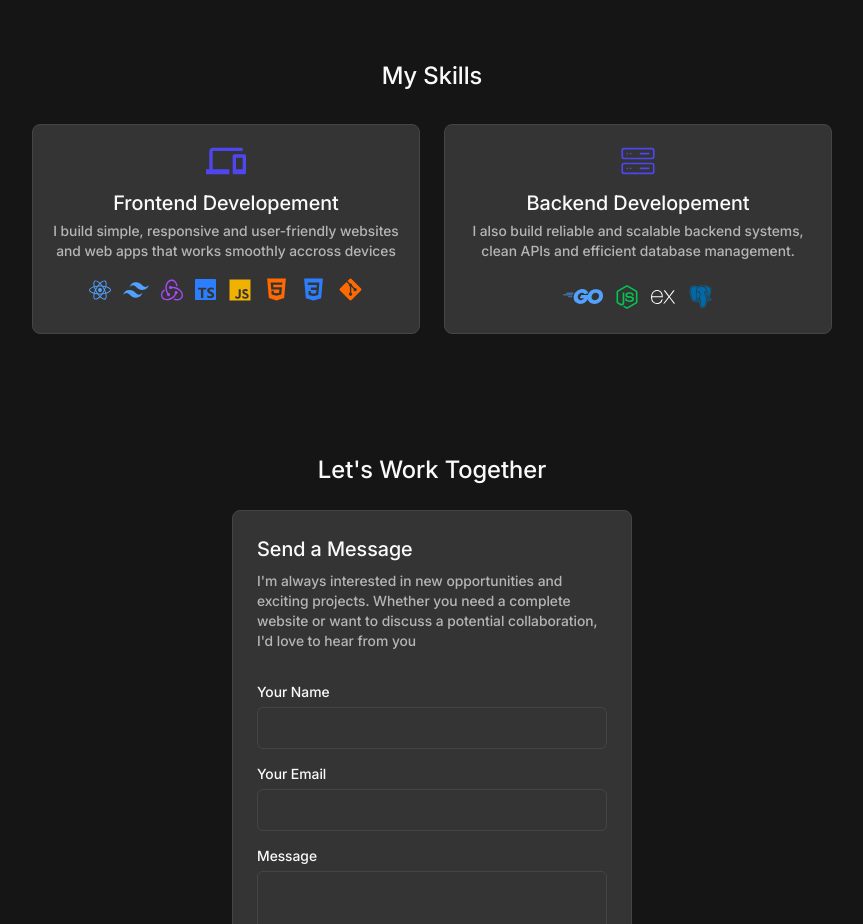
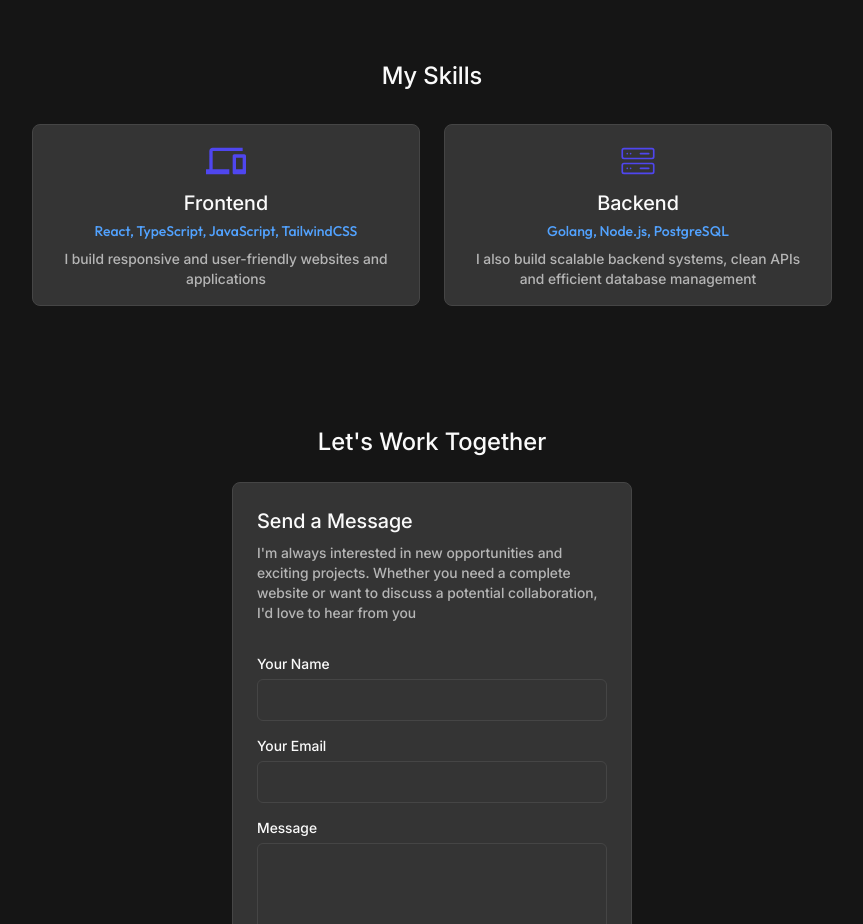
Before and after one commit to Habeebamoo/Portfolio, a React (Vite) app: page / in a window 1280 px wide. Shown: the part 2080-3004 px from the top of the page, without its empty margins (208-1071 px from the left). Built offline with nearby package versions, Linux system fonts and the light colour scheme.

Commit message:
updated my-skills section

```diff
--- a/src/components/Main.tsx
+++ b/src/components/Main.tsx
@@ -1,13 +1,8 @@
-import { FaArrowDown, FaCloudDownloadAlt, FaGitAlt, FaHtml5, FaNodeJs, FaReact } from "react-icons/fa"
+import { FaArrowDown, FaCloudDownloadAlt } from "react-icons/fa"
 import anime from "../assets/anime.jpeg"
 import maildrop1 from "../assets/maildrop-img1.png"
 import flashquiz1 from "../assets/flash-img1.png"
 import { SlArrowRight } from "react-icons/sl"
-import { FaGolang } from "react-icons/fa6"
-import { BiLogoPostgresql } from "react-icons/bi"
-import { RiTailwindCssFill } from "react-icons/ri"
-import { SiExpress, SiRedux, SiTypescript } from "react-icons/si"
-import { IoLogoCss3, IoLogoJavascript } from "react-icons/io5"
 import CodeBox from "./CodeBox"
 import Loading from "./Loading"
 import { useEffect, useState } from "react"
@@ -141,39 +136,23 @@ const Main = () => {
       <h1 className="text-accent text-center font-inter text-2xl mt-30">My Skills</h1>
       <div className="mt-8 grid grid-cols-1 md:grid-cols-2 gap-6 w-[90%] md:w-[700px] lg:w-[800px] mx-auto">
         {/* Frontend */}
-        <div className="bg-box border-1 border-border p-4 rounded-lg" data-aos="fade-up">
+        <div className="bg-box border-1 border-border px-6 py-4 rounded-lg" data-aos="fade-up">
           <div className="text-secondary flex-center">
             <MdDevices size={40} />
           </div>
-          <h1 className="font-inter text-xl text-accent text-center mt-2">Frontend Developement</h1>
-          <p className="text-muted font-inter text-sm mt-1 text-center">I build simple, responsive and user-friendly websites and web apps that works smoothly accross devices</p>
-
-          <div className="flex-center gap-3 mt-4">
-            <div className="text-blue-400"><FaReact size={22} /></div>
-            <div className="text-blue-400"><RiTailwindCssFill size={26} /></div>
-            <div className="text-purple-500"><SiRedux size={22} /></div>
-            <div className="text-blue-500"><SiTypescript size={21} /></div>
-            <div className="text-yellow-500"><IoLogoJavascript size={24} /></div>
-            <div className="text-orange-500"><FaHtml5 size={25} /></div>
-            <div className="text-blue-500"><IoLogoCss3 size={25} /></div>
-            <div className="text-orange-500"><FaGitAlt size={25} /></div>
-          </div>
+          <h1 className="font-inter text-xl text-accent text-center mt-2">Frontend</h1>
+          <p className="text-blue-400 font-outfit text-sm mt-1 text-center">React, TypeScript, JavaScript, TailwindCSS</p>
+          <p className="text-muted text-sm mt-2 text-center font-inter">I build responsive and user-friendly websites and applications</p>
         </div>
 
         {/* Backend */}
-        <div className="bg-box border-1 border-border p-4 rounded-lg" data-aos="fade-up">
+        <div className="bg-box border-1 border-border px-6 py-4 rounded-lg" data-aos="fade-up">
           <div className="text-secondary flex-center">
             <CiServer size={40} />
           </div>
-          <h1 className="font-inter text-xl text-accent text-center mt-2">Backend Developement</h1>
-          <p className="text-muted font-inter text-sm mt-1 text-center">I also build reliable and scalable backend systems, clean APIs and efficient database management.</p>
-
-          <div className="flex-center gap-3 mt-4">
-            <div className="text-blue-400"><FaGolang size={40} /></div>
-            <div className="text-green-500"><FaNodeJs size={24} /></div>
-            <div className="text-white"><SiExpress size={24} /></div>
-            <div className="text-sky-700"><BiLogoPostgresql size={27} /></div>
-          </div>
+          <h1 className="font-inter text-xl text-accent text-center mt-2">Backend</h1>
+          <p className="text-blue-400 font-outfit text-sm mt-1 text-center">Golang, Node.js, PostgreSQL</p>
+          <p className="text-muted text-sm mt-2 text-center font-inter">I also build scalable backend systems, clean APIs and efficient database management</p>
         </div>
       </div>
 
--- a/src/pages/projects/FlashQuiz.tsx
+++ b/src/pages/projects/FlashQuiz.tsx
@@ -33,7 +33,7 @@ const FlashQuiz = () => {
         <p className="text-muted text-sm font-inter mt-2">Quiz Website</p>
       </div>
 
-      <div className="bg-box border-1 border-border p-6 rounded-md w-[95%] md:w-[400px] mx-auto mt-10">
+      <div className="bg-box border-1 border-border p-6 rounded-md w-[95%] md:w-[400px] mx-auto mt-8">
         {/* Details */}
         <h1 className="font-inter text-accent">Project Details</h1>
         <p className="text-sm text-muted font-inter mt-4">
@@ -55,7 +55,7 @@ const FlashQuiz = () => {
         </div>
       </div>
 
-      <div className="flex-center gap-3 mt-8">
+      <div className="flex-center gap-3 mt-12">
         <button onClick={viewLive} className="btn-secondary text-sm font-outfit flex-center gap-2">
           <FaExternalLinkAlt size={12} />
           <span>View Live</span>
--- a/src/pages/projects/MailDrop.tsx
+++ b/src/pages/projects/MailDrop.tsx
@@ -34,7 +34,7 @@ const MailDrop = () => {
         <p className="text-muted text-sm font-inter mt-2">Email Marketing Platform</p>
       </div>
 
-      <div className="bg-box border-1 border-border p-6 rounded-md w-[95%] md:w-[400px] mx-auto mt-10">
+      <div className="bg-box border-1 border-border p-6 rounded-md w-[95%] md:w-[400px] mx-auto mt-8">
         {/* Details */}
         <h1 className="font-inter text-accent">Project Details</h1>
         <p className="text-sm text-muted font-inter mt-4">
@@ -54,7 +54,7 @@ const MailDrop = () => {
         </div>
       </div>
 
-      <div className="flex-center gap-3 mt-8">
+      <div className="flex-center gap-3 mt-12">
         <button onClick={viewLive} className="btn-secondary text-sm font-outfit flex-center gap-2">
           <FaExternalLinkAlt size={12} />
           <span>View Live</span>
```
